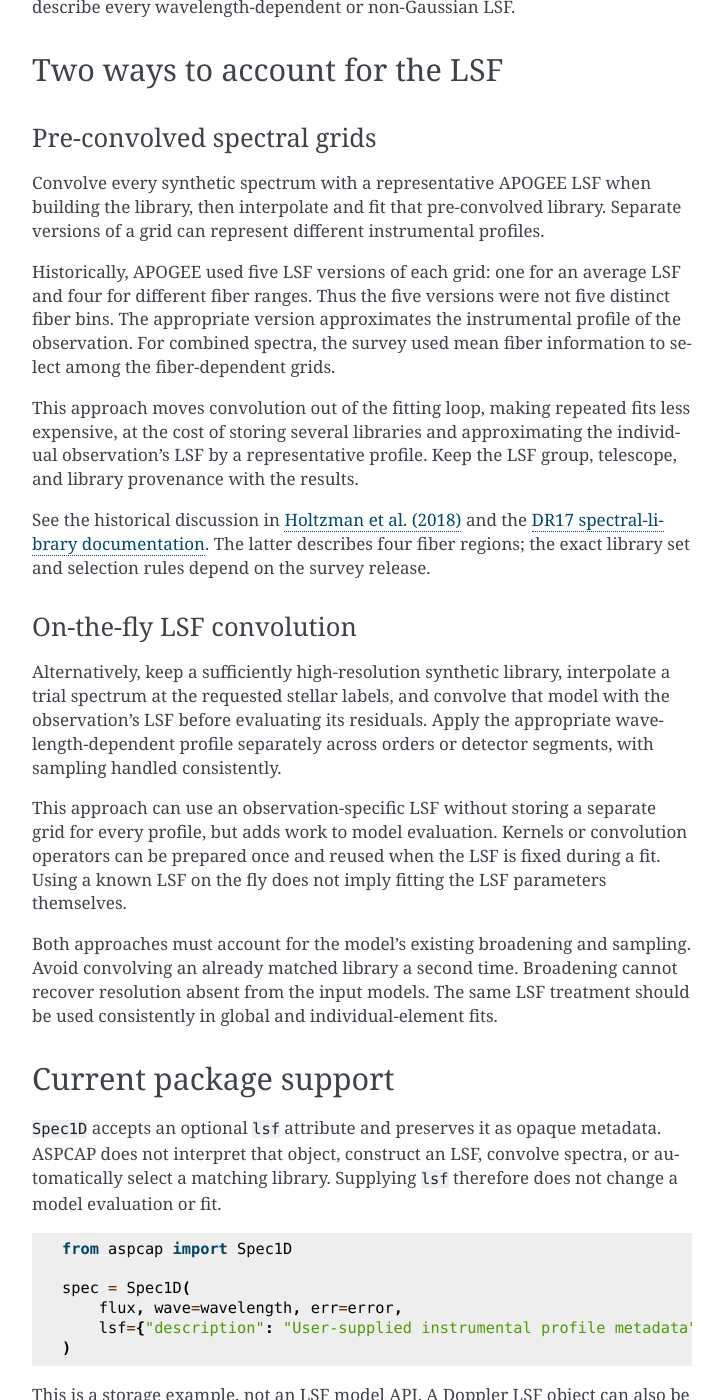
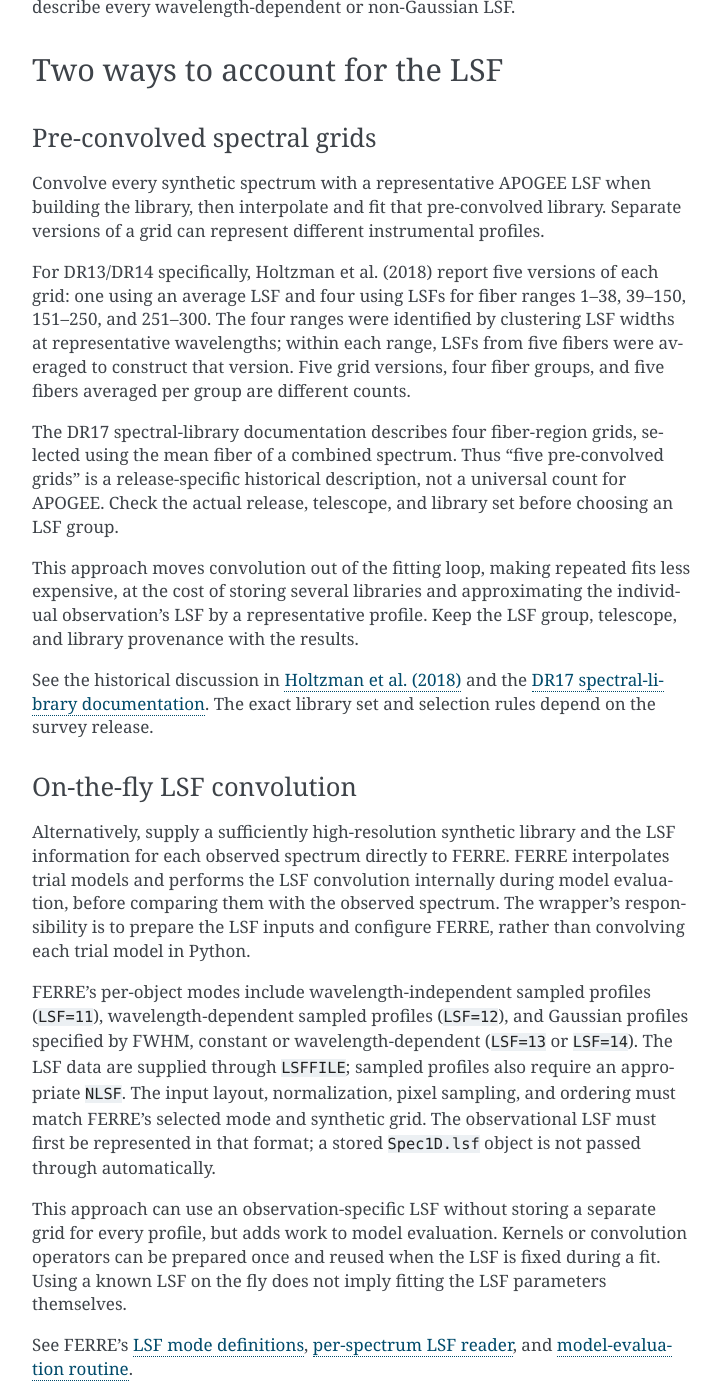
Before and after one commit to dnidever/aspcap, a Sphinx documentation site: the page built from docs/lsf.rst, in a window 1280 px wide and 1400 px high, scrolled down 500 px. Shown: the whole window, without its empty margins (388-1111 px from the left). Built offline with Sphinx 7.4.7, drawn with Linux system fonts in a browser that asks for light colours; some of the changed text lies outside the part shown.

Commit message:
Clarify release-specific LSF groups and FERRE internal convolution

```diff
--- a/docs/lsf.rst
+++ b/docs/lsf.rst
@@ -30,11 +30,18 @@ Convolve every synthetic spectrum with a representative APOGEE LSF when
 building the library, then interpolate and fit that pre-convolved library.
 Separate versions of a grid can represent different instrumental profiles.
 
-Historically, APOGEE used five LSF versions of each grid: one for an average
-LSF and four for different fiber ranges. Thus the five versions were not five
-distinct fiber bins. The appropriate version approximates the instrumental
-profile of the observation. For combined spectra, the survey used mean fiber
-information to select among the fiber-dependent grids.
+For DR13/DR14 specifically, Holtzman et al. (2018) report five versions
+of each grid: one using an average LSF and four using LSFs for fiber ranges
+1–38, 39–150, 151–250, and 251–300. The four ranges were identified by clustering
+LSF widths at representative wavelengths; within each range, LSFs from five
+fibers were averaged to construct that version. Five grid versions, four
+fiber groups, and five fibers averaged per group are different counts.
+
+The DR17 spectral-library documentation describes four fiber-region grids,
+selected using the mean fiber of a combined spectrum. Thus “five pre-convolved
+grids” is a release-specific historical description, not a universal count
+for APOGEE. Check the actual release, telescope, and library set before choosing
+an LSF group.
 
 This approach moves convolution out of the fitting loop, making repeated fits
 less expensive, at the cost of storing several libraries and approximating
@@ -44,23 +51,38 @@ group, telescope, and library provenance with the results.
 See the historical discussion in `Holtzman et al. (2018)
 <https://research.monash.edu/files/255726790/255350468_oa.pdf>`_ and the
 `DR17 spectral-library documentation
-<https://www.sdss4.org/dr17/irspec/apogee-libraries/>`_. The latter describes
-four fiber regions; the exact library set and selection rules depend on the
-survey release.
+<https://www.sdss4.org/dr17/irspec/apogee-libraries/>`_. The exact library set and selection rules depend on the survey release.
 
 On-the-fly LSF convolution
 ~~~~~~~~~~~~~~~~~~~~~~~~~~
 
-Alternatively, keep a sufficiently high-resolution synthetic library,
-interpolate a trial spectrum at the requested stellar labels, and convolve
-that model with the observation's LSF before evaluating its residuals.
-Apply the appropriate wavelength-dependent profile separately across orders
-or detector segments, with sampling handled consistently.
+Alternatively, supply a sufficiently high-resolution synthetic library and the
+LSF information for each observed spectrum directly to FERRE. FERRE interpolates
+trial models and performs the LSF convolution internally during model evaluation,
+before comparing them with the observed spectrum. The wrapper's responsibility
+is to prepare the LSF inputs and configure FERRE, rather than convolving each
+trial model in Python.
+
+FERRE's per-object modes include wavelength-independent sampled profiles
+(``LSF=11``), wavelength-dependent sampled profiles (``LSF=12``), and Gaussian
+profiles specified by FWHM, constant or wavelength-dependent (``LSF=13`` or
+``LSF=14``). The LSF data are supplied through ``LSFFILE``; sampled profiles
+also require an appropriate ``NLSF``. The input layout, normalization, pixel
+sampling, and ordering must match FERRE's selected mode and synthetic grid.
+The observational LSF must first be represented in that format; a stored
+``Spec1D.lsf`` object is not passed through automatically.
 
 This approach can use an observation-specific LSF without storing a separate
 grid for every profile, but adds work to model evaluation. Kernels or convolution
 operators can be prepared once and reused when the LSF is fixed during a fit.
 Using a known LSF on the fly does not imply fitting the LSF parameters themselves.
+
+See FERRE's `LSF mode definitions
+<https://github.com/dnidever/ferre/blob/4016d9e558d0bff6c1ec41f65bb1ebd04533efec/src/share.f90>`_,
+`per-spectrum LSF reader
+<https://github.com/dnidever/ferre/blob/4016d9e558d0bff6c1ec41f65bb1ebd04533efec/src/ferre.f90>`_, and
+`model-evaluation routine
+<https://github.com/dnidever/ferre/blob/4016d9e558d0bff6c1ec41f65bb1ebd04533efec/src/flx.f90>`_.
 
 Both approaches must account for the model's existing broadening and sampling.
 Avoid convolving an already matched library a second time. Broadening cannot
@@ -71,7 +93,7 @@ Current package support
 -----------------------
 
 ``Spec1D`` accepts an optional ``lsf`` attribute and preserves it as opaque
-metadata. ASPCAP does not interpret that object, construct an LSF, convolve
+metadata. The current ASPCAP wrapper does not interpret that object, construct an LSF, convolve
 spectra, or automatically select a matching library. Supplying ``lsf`` therefore
 does not change a model evaluation or fit.
 
@@ -100,4 +122,4 @@ Record the provenance of the model broadening and the observation's instrumental
 profile. Check compatibility separately for each order or chip, retain masks
 for detector gaps and unusable pixels, and compare model and observed line
 profiles before interpreting an abundance residual as a composition change.
-Automatic LSF matching and convolution are future extensions to this package.
+FERRE already supports internal convolution. Preparing its per-spectrum LSF\ninputs and exposing those controls through this ASPCAP wrapper are future\nextensions to this package.
```
